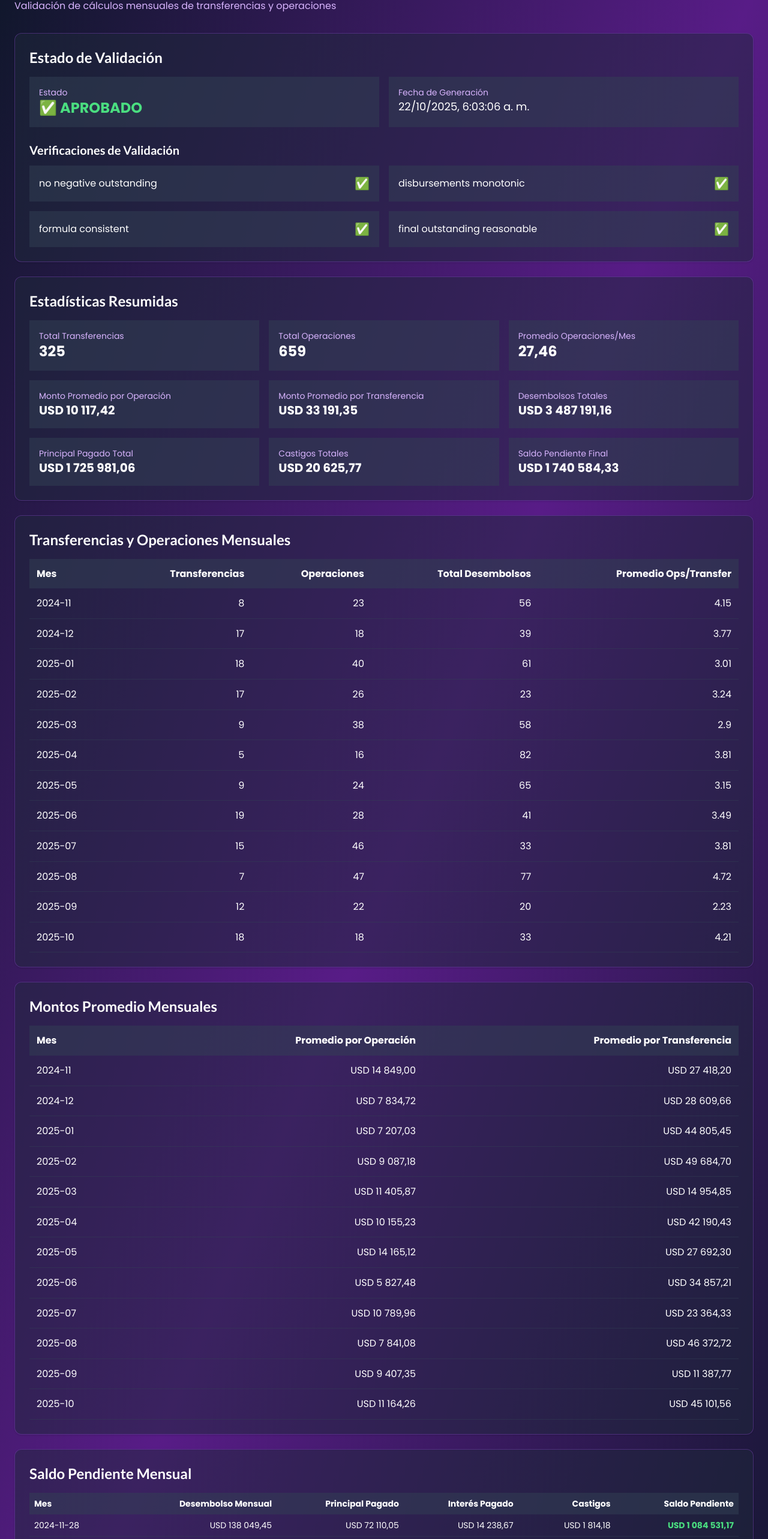
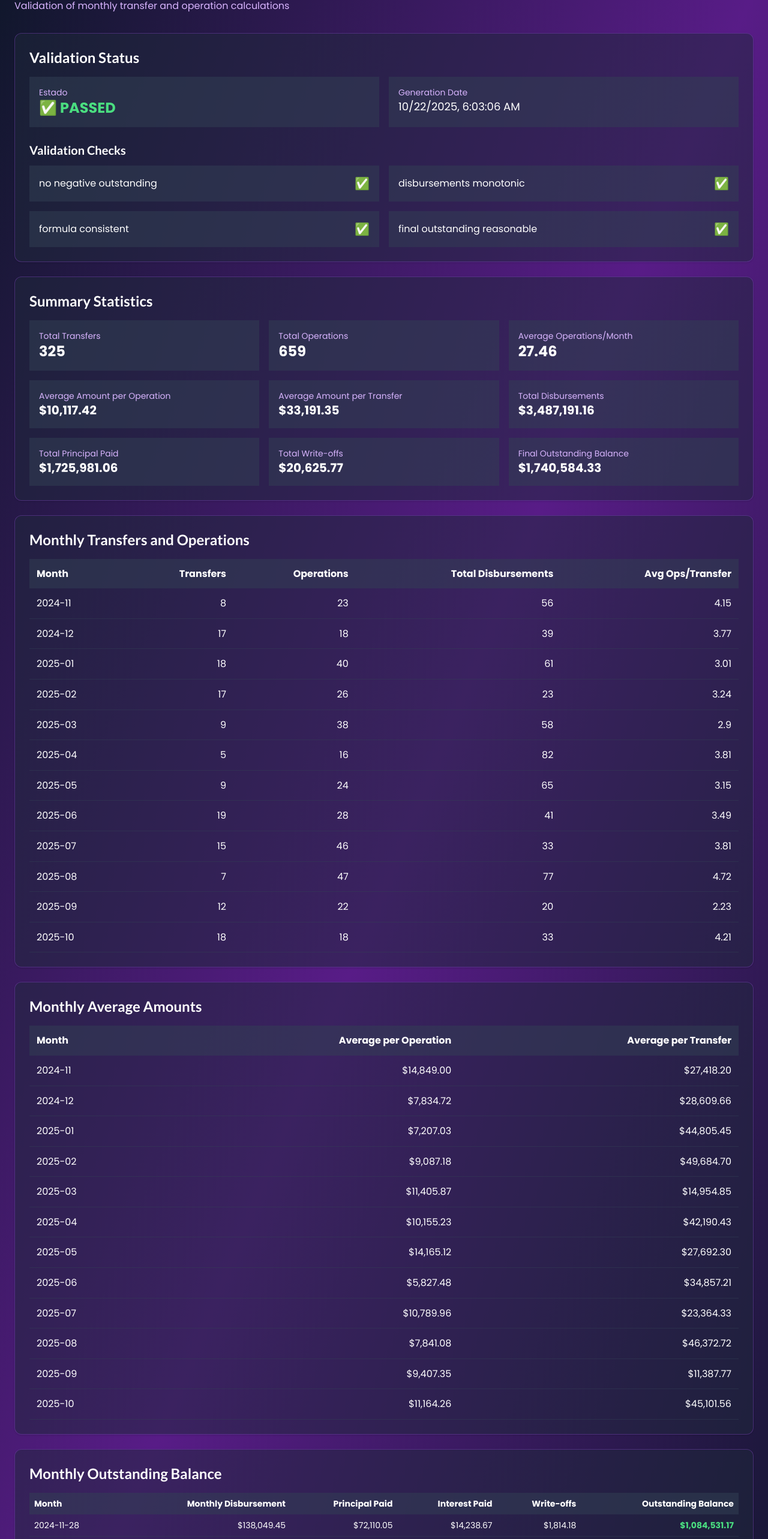
Before and after one commit to Jeninefer/nextjs-with-supabase, a Next.js app: page /dashboard/validation in a window 1280 px wide. Shown: the part 75-2641 px from the top of the page at 60% size. Built offline with nearby package versions, Linux system fonts and the light colour scheme; no server answers.

Commit message:
Translate all Spanish text to English in validation page and remove Spanish documentation
Co-authored-by: Jeninefer <214139625+Jeninefer@users.noreply.github.com>

```diff
--- a/app/dashboard/validation/page.tsx
+++ b/app/dashboard/validation/page.tsx
@@ -94,7 +94,7 @@ export default function ValidationPage() {
   const { validation_report, monthly_transfers_operations, monthly_averages, outstanding_balance } = data;
 
   const formatCurrency = (value: number) => {
-    return new Intl.NumberFormat('es-CR', {
+    return new Intl.NumberFormat('en-US', {
       style: 'currency',
       currency: 'USD',
       minimumFractionDigits: 2,
@@ -103,7 +103,7 @@ export default function ValidationPage() {
   };
 
   const formatNumber = (value: number) => {
-    return new Intl.NumberFormat('es-CR', {
+    return new Intl.NumberFormat('en-US', {
       minimumFractionDigits: 2,
       maximumFractionDigits: 2
     }).format(value);
@@ -114,32 +114,32 @@ export default function ValidationPage() {
       <div className="max-w-7xl mx-auto">
         <div className="mb-8">
           <h1 className="text-4xl font-bold text-white mb-2 font-lato">
-            Resultados de Validación - Análisis de Préstamos
+            Validation Results - Loan Analysis
           </h1>
           <p className="text-purple-300 font-poppins">
-            Validación de cálculos mensuales de transferencias y operaciones
+            Validation of monthly transfer and operation calculations
           </p>
         </div>
 
         {/* Validation Status */}
         <Card className="bg-slate-800/50 border-purple-500/30 p-6 mb-6">
-          <h2 className="text-2xl font-bold text-white mb-4">Estado de Validación</h2>
+          <h2 className="text-2xl font-bold text-white mb-4">Validation Status</h2>
           <div className="grid grid-cols-2 gap-4 mb-6">
             <div className="bg-slate-700/50 p-4 rounded-lg">
               <div className="text-purple-300 text-sm">Estado</div>
               <div className={`text-2xl font-bold ${validation_report.status === 'PASSED' ? 'text-green-400' : 'text-red-400'}`}>
-                {validation_report.status === 'PASSED' ? '✅ APROBADO' : '❌ FALLADO'}
+                {validation_report.status === 'PASSED' ? '✅ PASSED' : '❌ FAILED'}
               </div>
             </div>
             <div className="bg-slate-700/50 p-4 rounded-lg">
-              <div className="text-purple-300 text-sm">Fecha de Generación</div>
+              <div className="text-purple-300 text-sm">Generation Date</div>
               <div className="text-white text-lg">
-                {new Date(validation_report.generated_at).toLocaleString('es-CR')}
+                {new Date(validation_report.generated_at).toLocaleString('en-US')}
               </div>
             </div>
           </div>
 
-          <h3 className="text-xl font-bold text-white mb-3">Verificaciones de Validación</h3>
+          <h3 className="text-xl font-bold text-white mb-3">Validation Checks</h3>
           <div className="grid grid-cols-2 gap-4">
             {Object.entries(validation_report.validation_checks).map(([key, value]) => (
               <div key={key} className="bg-slate-700/50 p-4 rounded-lg flex items-center justify-between">
@@ -154,58 +154,58 @@ export default function ValidationPage() {
 
         {/* Summary Statistics */}
         <Card className="bg-slate-800/50 border-purple-500/30 p-6 mb-6">
-          <h2 className="text-2xl font-bold text-white mb-4">Estadísticas Resumidas</h2>
+          <h2 className="text-2xl font-bold text-white mb-4">Summary Statistics</h2>
           <div className="grid grid-cols-2 md:grid-cols-3 gap-4">
             <div className="bg-slate-700/50 p-4 rounded-lg">
-              <div className="text-purple-300 text-sm">Total Transferencias</div>
+              <div className="text-purple-300 text-sm">Total Transfers</div>
               <div className="text-white text-2xl font-bold">
                 {validation_report.summary_statistics.total_transfers.toLocaleString()}
               </div>
             </div>
             <div className="bg-slate-700/50 p-4 rounded-lg">
-              <div className="text-purple-300 text-sm">Total Operaciones</div>
+              <div className="text-purple-300 text-sm">Total Operations</div>
               <div className="text-white text-2xl font-bold">
                 {validation_report.summary_statistics.total_operations.toLocaleString()}
               </div>
             </div>
             <div className="bg-slate-700/50 p-4 rounded-lg">
-              <div className="text-purple-300 text-sm">Promedio Operaciones/Mes</div>
+              <div className="text-purple-300 text-sm">Average Operations/Month</div>
               <div className="text-white text-2xl font-bold">
                 {formatNumber(validation_report.summary_statistics.avg_operation_count_per_month)}
               </div>
             </div>
             <div className="bg-slate-700/50 p-4 rounded-lg">
-              <div className="text-purple-300 text-sm">Monto Promedio por Operación</div>
+              <div className="text-purple-300 text-sm">Average Amount per Operation</div>
               <div className="text-white text-xl font-bold">
                 {formatCurrency(validation_report.summary_statistics.avg_amount_per_operation)}
               </div>
             </div>
             <div className="bg-slate-700/50 p-4 rounded-lg">
-              <div className="text-purple-300 text-sm">Monto Promedio por Transferencia</div>
+              <div className="text-purple-300 text-sm">Average Amount per Transfer</div>
               <div className="text-white text-xl font-bold">
                 {formatCurrency(validation_report.summary_statistics.avg_amount_per_transfer)}
               </div>
             </div>
             <div className="bg-slate-700/50 p-4 rounded-lg">
-              <div className="text-purple-300 text-sm">Desembolsos Totales</div>
+              <div className="text-purple-300 text-sm">Total Disbursements</div>
               <div className="text-white text-xl font-bold">
                 {formatCurrency(validation_report.summary_statistics.total_disbursements)}
               </div>
             </div>
             <div className="bg-slate-700/50 p-4 rounded-lg">
-              <div className="text-purple-300 text-sm">Principal Pagado Total</div>
+              <div className="text-purple-300 text-sm">Total Principal Paid</div>
               <div className="text-white text-xl font-bold">
                 {formatCurrency(validation_report.summary_statistics.total_principal_paid)}
               </div>
             </div>
             <div className="bg-slate-700/50 p-4 rounded-lg">
-              <div className="text-purple-300 text-sm">Castigos Totales</div>
+              <div className="text-purple-300 text-sm">Total Write-offs</div>
               <div className="text-white text-xl font-bold">
                 {formatCurrency(validation_report.summary_statistics.total_writeoffs)}
               </div>
             </div>
             <div className="bg-slate-700/50 p-4 rounded-lg">
-              <div className="text-purple-300 text-sm">Saldo Pendiente Final</div>
+              <div className="text-purple-300 text-sm">Final Outstanding Balance</div>
               <div className="text-white text-xl font-bold">
                 {formatCurrency(validation_report.summary_statistics.final_outstanding_balance)}
               </div>
@@ -215,16 +215,16 @@ export default function ValidationPage() {
 
         {/* Monthly Transfers and Operations */}
         <Card className="bg-slate-800/50 border-purple-500/30 p-6 mb-6">
-          <h2 className="text-2xl font-bold text-white mb-4">Transferencias y Operaciones Mensuales</h2>
+          <h2 className="text-2xl font-bold text-white mb-4">Monthly Transfers and Operations</h2>
           <div className="overflow-x-auto">
             <table className="w-full text-white">
               <thead className="bg-slate-700/50">
                 <tr>
-                  <th className="p-3 text-left">Mes</th>
-                  <th className="p-3 text-right">Transferencias</th>
-                  <th className="p-3 text-right">Operaciones</th>
-                  <th className="p-3 text-right">Total Desembolsos</th>
-                  <th className="p-3 text-right">Promedio Ops/Transfer</th>
+                  <th className="p-3 text-left">Month</th>
+                  <th className="p-3 text-right">Transfers</th>
+                  <th className="p-3 text-right">Operations</th>
+                  <th className="p-3 text-right">Total Disbursements</th>
+                  <th className="p-3 text-right">Avg Ops/Transfer</th>
                 </tr>
               </thead>
               <tbody>
@@ -244,14 +244,14 @@ export default function ValidationPage() {
 
         {/* Monthly Averages */}
         <Card className="bg-slate-800/50 border-purple-500/30 p-6 mb-6">
-          <h2 className="text-2xl font-bold text-white mb-4">Montos Promedio Mensuales</h2>
+          <h2 className="text-2xl font-bold text-white mb-4">Monthly Average Amounts</h2>
           <div className="overflow-x-auto">
             <table className="w-full text-white">
               <thead className="bg-slate-700/50">
                 <tr>
-                  <th className="p-3 text-left">Mes</th>
-                  <th className="p-3 text-right">Promedio por Operación</th>
-                  <th className="p-3 text-right">Promedio por Transferencia</th>
+                  <th className="p-3 text-left">Month</th>
+                  <th className="p-3 text-right">Average per Operation</th>
+                  <th className="p-3 text-right">Average per Transfer</th>
                 </tr>
               </thead>
               <tbody>
@@ -269,17 +269,17 @@ export default function ValidationPage() {
 
         {/* Outstanding Balance */}
         <Card className="bg-slate-800/50 border-purple-500/30 p-6 mb-6">
-          <h2 className="text-2xl font-bold text-white mb-4">Saldo Pendiente Mensual</h2>
+          <h2 className="text-2xl font-bold text-white mb-4">Monthly Outstanding Balance</h2>
           <div className="overflow-x-auto">
             <table className="w-full text-white text-sm">
               <thead className="bg-slate-700/50">
                 <tr>
-                  <th className="p-2 text-left">Mes</th>
-                  <th className="p-2 text-right">Desembolso Mensual</th>
-                  <th className="p-2 text-right">Principal Pagado</th>
-                  <th className="p-2 text-right">Interés Pagado</th>
-                  <th className="p-2 text-right">Castigos</th>
-                  <th className="p-2 text-right">Saldo Pendiente</th>
+                  <th className="p-2 text-left">Month</th>
+                  <th className="p-2 text-right">Monthly Disbursement</th>
+                  <th className="p-2 text-right">Principal Paid</th>
+                  <th className="p-2 text-right">Interest Paid</th>
+                  <th className="p-2 text-right">Write-offs</th>
+                  <th className="p-2 text-right">Outstanding Balance</th>
                 </tr>
               </thead>
               <tbody>
```
Also changed, not shown: 1 other file (tests, documents, lock files or other folders).
